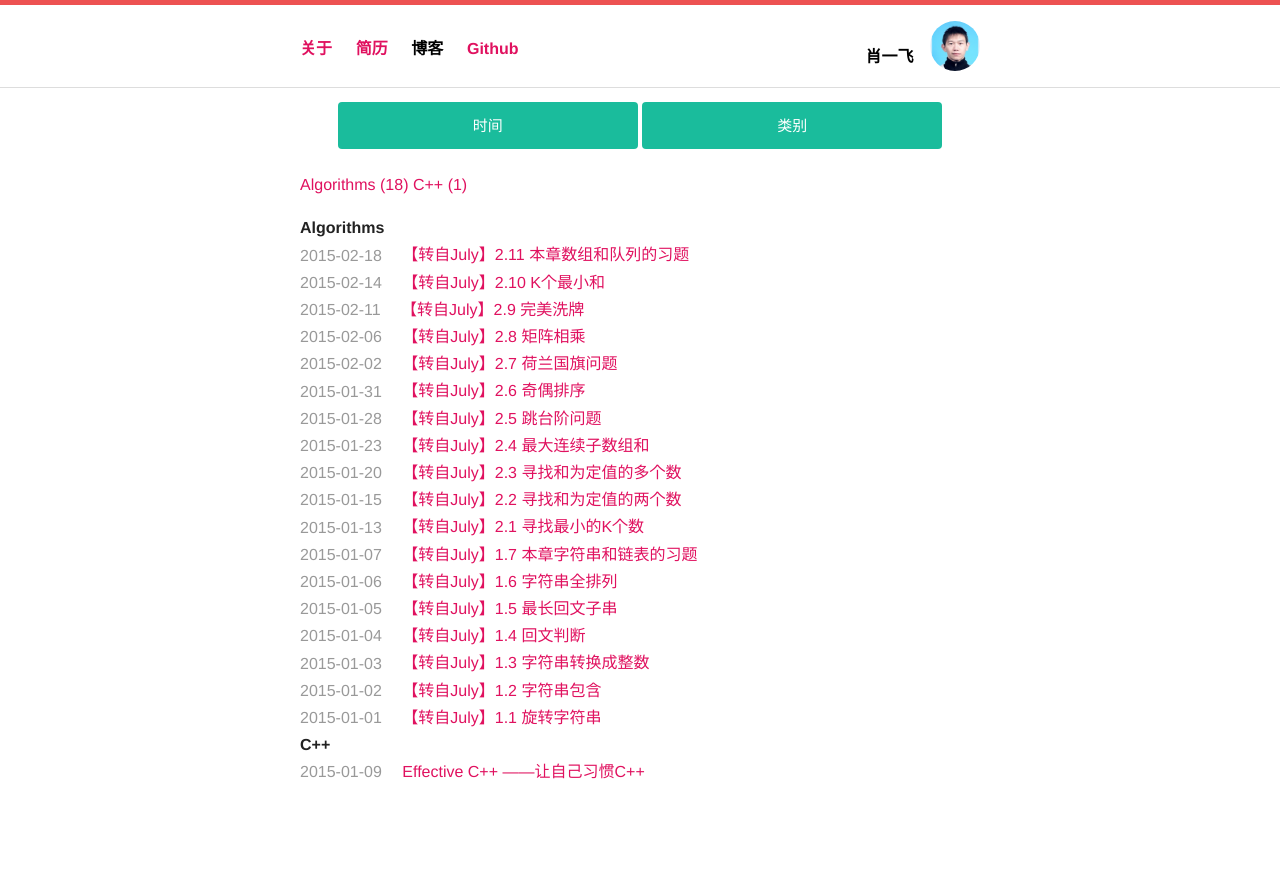
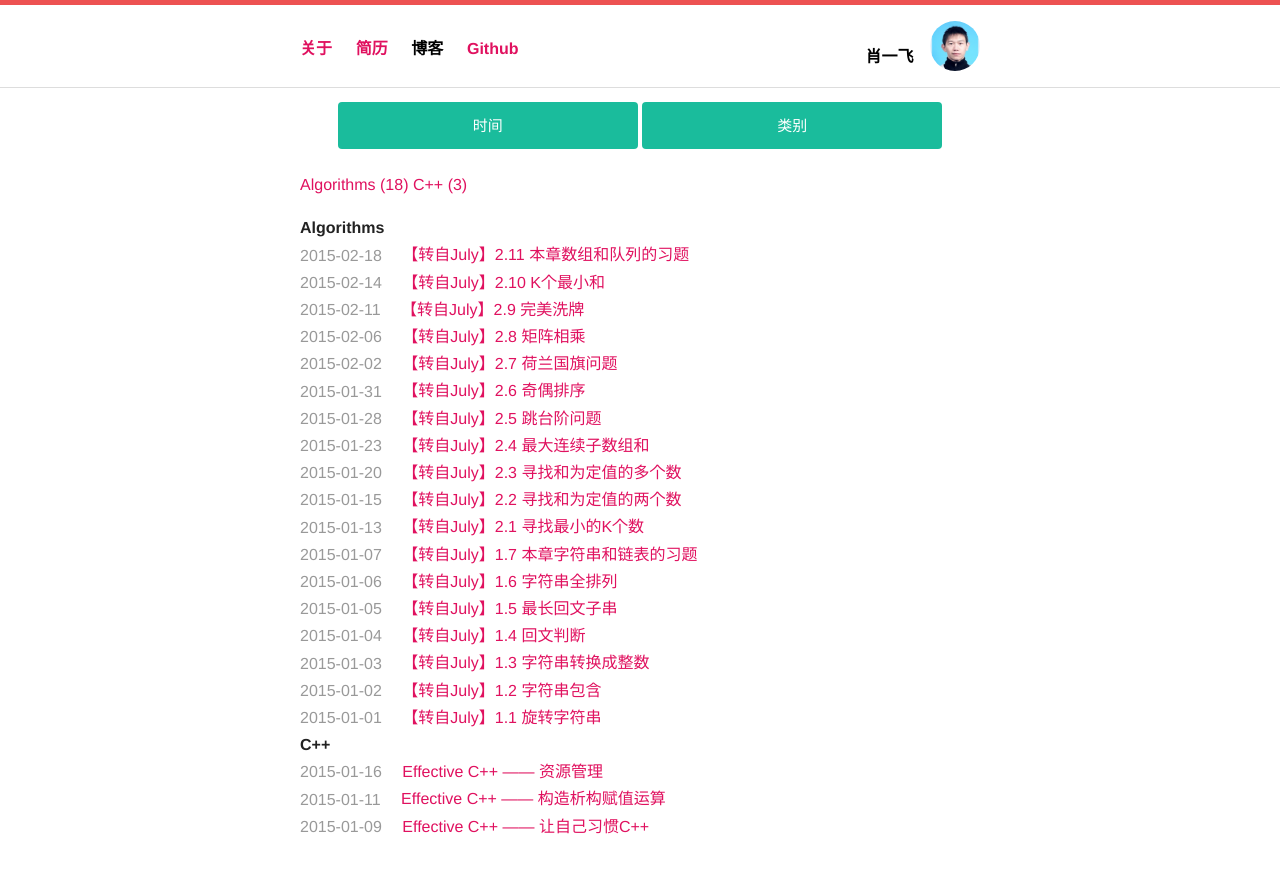
Before and after one commit to xiaoyifeibupt/xiaoyifeibupt.github.io, a Jekyll site: the page built from blog/categories.html, in a window 1280 px wide. Shown: the top 873 px of the page. Built offline with Jekyll 4.4.1, drawn with Linux system fonts in a browser that asks for light colours; Markdown is read by kramdown in place of the engine named in the settings; some of the changed lines change nothing that is shown.

Commit message:
effective cpp 2,3

```diff
--- /dev/null
+++ b/_posts/2015-01-11-effective-cpp-2.md
@@ -0,0 +1,158 @@
+---
+layout: post
+title: Effective C++ —— 构造析构赋值运算
+categories: [C++]
+---
+
+几乎你写的每个类都会有一或多个构造函数、一个析构函数、一个拷贝赋值操作符。如果这些函数犯错，会导致深远且令人不愉快的后果，遍及整个类。所以确保它们行为正确时生死攸关的大事。
+
+##条款05：了解C++默默编写并调用哪些函数
+如果你自己美声明，编译器就会为类声明（编译器版本的）一个拷贝构造函数，一个拷贝赋值操作符和一个析构函数。此外如果你没有声明任何构造函数，编译器也会成为你声明一个默认构造函数。所有这些函数都是public且inline。
+
+惟有当这些函数被需要（被调用），它们才会被编译器创建出来。即有需求，编译器才会创建它们。
+
+默认构造函数和析构函数主要是给编译器一个地方用来放置“藏身幕后”的代码，像是调用基类和非静态成员变量的构造函数和析构函数(要不然它们该在哪里被调用呢？？)。
+
+**注意**：编译器产生的析构函数是个non-virtual，除非这个类的基类自身声明有virtual析构函数。
+
+至于拷贝构造函数和拷贝赋值操作符，编译器创建的版本只是单纯地将来源对象的每一个非静态成员变量拷贝到目标对象。
+
+如一个类声明了一个构造函数（无论有没参数），编译器就不再为它创建默认构造函数。
+
+编译器生成的拷贝赋值操作符：对于成员变量中有指针，引用，常量类型，我们都应考虑建立自己“合适”的拷贝赋值操作符。因为指向同块内存的指针是个潜在危险，引用不可改变，常量不可改变。
+
+**请记住：**
+
+-	编译器可以暗自为类创建默认构造函数、拷贝构造函数、拷贝赋值操作符，以及析构函数。
+
+##条款06：若不想使用编译器自动生成的函数，就该明确拒绝
+通常如果你不希望类支持某一特定技能，只要不说明对应函数就是了。但这个策略对拷贝构造函数和拷贝赋值操作符却不起作用。因为编译器会“自作多情”的声明它们，并在需要的时候调用它们。
+
+由于编译器产生的函数都是public类型，因此可以将拷贝构造函数或拷贝赋值操作符声明为private。通过这个小“伎俩”可以阻止人们在外部调用它，但是类中的成员函数和友元函数还是可以调用private函数。解决方法可能是在一个专门为了阻止拷贝动作而设计的基类。（Boost提供的那个类名为noncopyable）。
+
+**请记住：**
+
+-	为驳回编译器自动（暗自）提供的机能，可将相应的成员函数声明为private并且不予实现。使用像noncopyable这样的基类也是一种做法。
+
+##条款07：为多态基类声明virtual析构函数
+当基类的指针指向派生类的对象的时候，当我们使用完，对其调用delete的时候，其结果将是未有定义——基类成分通常会被销毁，而派生类的充分可能还留在堆里。这可是形成资源泄漏、败坏之数据结构、在调试器上消费许多时间。
+
+消除以上问题的做法很简单：给基类一个virtual析构函数。此后删除派生类对象就会如你想要的那般。
+
+任何类只要带有virtual函数都几乎确定应该也有一个virtual析构函数。
+
+如果一个类不含virtual函数，通常表示它并不意图被用做一个基类，当类不企图被当做基类的时候，令其析构函数为virtual往往是个馊主意。因为实现virtual函数，需要额外的开销（指向虚函数表的指针vptr）。
+
+STL容器都不带virtual析构函数，所以最好别派生它们。
+
+**请记住：**
+
+-	带有多态性质的基类应该声明一个virtual析构函数。如果一个类带有任何virtual函数，它就应该拥有一个virtual析构函数。
+-	一个类的设计目的不是作为基类使用，或不是为了具备多态性，就不该声明virtual析构函数。
+
+##条款08：别让异常逃离析构函数
+C++并不禁止析构函数吐出异常，但它不鼓励你这样做。C++不喜欢析构函数吐出异常。
+如果可能导致异常：
+
+-	如果抛出异常，就结束程序。（强迫结束程序是个合理选项，毕竟它可以阻止异常从析构函数传播出去。）
+-	捕获异常，但什么也不做。
+-	如果某个操作可能在失败时抛出异常，而又存在某种需要必须处理该异常，那么这个异常必须来自析构函数以外的某个函数。
+
+**请记住：**
+
+-	析构函数绝对不要吐出异常。如果一个被析构函数调用的函数可能抛出异常，析构函数应该捕捉任何异常，然后吞下它们（不传播）或结束程序。
+-	如果客户需要对某个操作函数运行期间抛出的异常做出反应，那么类应该提供一个普通函数（而非在析构函数中）执行该操作。
+
+##条款09：决不让构造和析构过程中调用virtual函数
+你不该在构造函数和析构函数中调用virtual函数，因为这样的调用不会带来你预想的结果。
+
+因为：基类的构造函数的执行要早于派生类的构造函数，当基类的构造函数执行时，派生类的成员变量尚未初始化。派生类的成员变量没初始化，即为指向虚函数表的指针vptr没被初始化又怎么去调用派生类的virtual函数呢？析构函数也相同，派生类先于基类被析构，又如何去找派生类相应的虚函数？
+
+唯一好的做法是：确定你的构造函数和析构函数都没有调用虚函数，而它们调用的所有函数也不应该调用虚函数。
+
+解决的方法可能是：既然你无法使用虚函数从基类向下调用，那么我们可以使派生类将必要的构造信息向上传递至基类构造函数。即在派生类的构造函数的成员初始化列表中显示调用相应基类构造函数，并传入所需传递信息。
+
+**请记住：**
+
+-	在构造和析构函数期间不要调用虚函数，因为这类调用从不下降至派生类。
+
+##条款10：令operator= 返回一个reference to *this
+对于赋值操作符，我们常常要达到这种类似效果，即连续赋值：
+
+    int x, y, z;
+    x = y = z = 15;
+
+为了实现“连锁赋值”，赋值操作符必须返回一个“引用”指向操作符的左侧实参。
+即：
+
+	Widget & operator = (const Widget &rhs){
+		...
+		return *this;
+	}
+
+所有内置类型和标准程序库提供的类型如string，vector，complex或即将提供的类型共同遵守。
+
+请记住：
+
+-	令赋值操作符返回一个reference to *this。
+
+##条款11：在operator =中处理“自我赋值”
+先举几个自我赋值的例子：
+
+	Widget w；
+	w = w；
+	a[i] = a[j]; //i == j or i != j
+	*px = *py;// px,py指向同个地址；
+
+以上情况都是对“值”的赋值，但我们涉及对“指针”和“引用”进行赋值操作的时候，才是我们真正要考虑的问题了。看下面的例子：
+
+	Widget& Widget::operator=(const Widget& rhs) {
+		delete pb;   //这里对pb指向内存对象进行delete，试想 *this == rhs？情况会如何
+		pb = new Bitmap(*rhs.pb);  //如果*this == rhs，那么这里还能new吗？“大事不妙”。
+		return *this;
+	}
+
+也许以下代码能解决以上问题：
+
+	Widget& Widget::operator=(const Widget& rhs) {
+		if (this == &rhs)
+			return *this; //解决了自我赋值的问题。
+
+		delete pb;
+		pb = new Bitmap(*rhs.pb);
+		return *this;
+	}
+
+“许多时候一群精心安排的语句就可以导出异常安全（以及自我赋值安全）的代码。”，以上代码同样存在异常安全问题。
+
+	Widget& Widget::operator=(const Widget& rhs) {
+		Bitmap *pOrig = pb; //记住原先的pb
+		pb = new Bitmap(*rhs.pb);//令pb指向*pb的一个复本
+		delete pOrig;//删除原先的pb
+		return *this;//这样既解决了自我赋值，又解决了异常安全问题。自我赋值，将pb所指对象换了个存储地址。
+	}
+
+**请记住：**
+
+-	确保当对象自我赋值时operator =有良好行为。其中技术包括比较“来源对象”和“目标对象”的地址、精心周到的语句顺序、以及copy-and-swap。
+-	确定任何函数如果操作一个以上的对象，而其中多个对象是同一个对象时，其行为仍然正确。
+
+##条款12：复制对象时勿忘其每一个成员
+还记得条款5中提到编译器在必要时会为我们提供拷贝构造函数和拷贝赋值函数，它们也许工作的不错，但有时候我们需要自己编写自己的拷贝构造函数和拷贝赋值函数。如果这样，我们应确保对“每一个”成员进行拷贝（复制）。
+
+如果你在类中添加一个成员变量，你必须同时修改相应的copying函数（所有的构造函数，拷贝构造函数以及拷贝赋值操作符）。
+
+在派生类的构造函数，拷贝构造函数和拷贝赋值操作符中应当显示调用基类相对应的函数，否则编译器可能又“自作聪明了”。
+
+当你编写一个copying函数，请确保：
+
+1. 复制所有local成员变量；
+2. 调用所有基类内的适当copying函数。
+
+
+但是，我们不该令拷贝赋值操作符调用拷贝构造函数，也不该令拷贝构造函数调用拷贝赋值操作符。想想，一个是拷贝(建立对象)，一个是赋值(对象已经存在)。
+
+**请记住：**
+
+-	Copying函数应该确保复制“对象内的所有成员变量”及“所有基类成员”；
+-	不要尝试以某个copying函数实现另一个copying函数。应该将共同机能放进第三个函数中，并由两个copying函数共同调用。
--- /dev/null
+++ b/_posts/2015-01-16-effective-cpp-3.md
@@ -0,0 +1,169 @@
+---
+layout: post
+title: Effective C++ —— 资源管理
+categories: [C++]
+---
+
+所谓资源就是，一旦用了它，将来必须还给系统。C++程序中最常使用的资源就好似动态分配内存（如果你`new`了，却忘了`delete`，会导致内存泄露），但内存只是你必须管理的众多资源之一。其它常见的有文件描述符（file descriptors）、互斥器（mutex）、图形界面中的字形和画刷。数据库连接以及网络sockets。当你不使用它们时，记得还给系统。
+
+当你考虑到异常、函数内多重回传路径、程序维护员改动软件却没能充分理解随之而来的冲击，那么资源管理就显得复杂的多。
+
+##条款13：以对象管理资源
+例：
+
+	void f(){
+		Investment *pInv = createInvestment();
+		...  //这里存在诸多“不定因素”，可能造成delete pInv；得不到执行，这可能就存在潜在的内存泄露。
+		delete pInv;
+	}
+
+解决方法：把资源放进对象内，我们便可依赖C++的“析构函数自动调用机制”确保资源被释放。
+
+许多资源被动态分配于堆内而后被用于单一区块或函数内。它们应该在控制流离开那个区块或函数时被释放。标准程序库提供的`auto_ptr`正是针对这种形势而设计的特制产品。`auto_ptr`是个“类指针对象”，也就是所谓的“智能指针”，其析构函数自动对其所指对象调用`delete`。
+
+	void f() {
+		std::auto_ptr<Investment> pInv(createInvestment());
+		...
+	} //函数退出，auto_ptr调用析构函数自动调用delete，删除pInv；无需显示调用delete。
+
+“以对象管理资源”的两个关键想法：
+
+-	获得资源后立刻放进管理对象内（如`auto_ptr`）。每一笔资源都在获得的同时立刻被放进管理对象中。“资源取得时机便是初始化时机”（Resource Acquisition Is Initialization；RAII）。
+-	管理对象运用析构函数确保资源被释放。即一旦对象被销毁，其析构函数被自动调用来释放资源。
+
+由于`auto_ptr`被销毁时会自动删除它所指之物，所以不能让多个`auto_ptr`同时指向同一对象。所以`auto_ptr`若通过copying函数复制它们，它们会变成NULL，而复制所得的指针将取得资源的唯一拥有权！看下面例子：
+
+	std::auto_ptr<Investment> pInv1(createInvestment()); //pInv1指向createInvestment()返回物；
+	std::auto_ptr<Investment> pInv2(pInv1); //现在pInv2指向对象，而pInv1被设为NULL;
+	pInv1 = pInv2; //现在pInv1指向对象，而pIn2被设为NULL;
+
+受`auto_ptr`管理的资源必须绝对没有一个以上的auto_ptr同时指向它。即“有你没我，有我没你”。
+
+`auto_ptr`的替代方案是引用计数型智能指针（reference-counting smart pointer；SCSP）、它可以持续跟踪共有多少对象指向某笔资源，并在无人指向它时自动删除该资源。
+TR1的`tr1::shared_ptr`就是一个"引用计数型智能指针"。
+
+	void f() {
+	...
+	std::tr1::shared_ptr<Investment>  pInv1(createInvestment()); //pInv1指向createInvestment()返回物；
+	std::tr1::shared_ptr<Investment>  pInv2(pInv1);  //pInv1，pInv2指向同一个对象；
+	pInv1 = pInv2;  //同上，无变化
+	...
+	}  //函数退出，pInv1，pInv2被销毁，它们所指的对象也竟被自动释放。
+
+`auto_ptr`和`tr1::shared_ptr`都在其析构函数内做`delete`而不是`delete[]`，也就意味着在动态分配而得的数组身上使用`auto_ptr`或`tr1::shared_ptr`是个潜在危险，资源得不到释放。也许`boost::scoped_array`和`boost::shared_array`能提供帮助。还有，`vector`和`string`几乎总是可以取代动态分配而得的数组。
+
+请记住：
+
+-	为防止资源泄漏，请使用RAII对象，它们在构造函数中获得资源并在析构函数中释放资源。
+-	两个常被使用的RAII类分别是auto_ptr和tr1::shared_ptr。后者通常是较佳选择，因为其拷贝行为比较直观。若选择auto_ptr，复制动作会使他（被复制物）指向NULL。
+
+##条款14：在资源管理类中小心拷贝行为
+我们在条款13中讨论的资源表现在堆上申请的资源，而有些资源并不适合被auto_ptr和tr1::shared_ptr所管理。可能我们需要建立自己的资源管理类。例：
+
+	void lock(Mutex *pm);     //锁定pm所指的互斥量
+	unlock(Mutex *pm);        //将pm解除锁定
+
+我们建立的资源管理类可能会是这样：
+
+	class Lock {
+	public:
+		explicit Lock(Mutex *pm) : mutexPtr(pm) {
+		lock(mutexPtr);
+	}
+	~Lock() {
+		unlock(mutexPtr);
+	}
+
+	private:
+		Mutex *mutexPtr;
+	};
+
+
+但是，如果Lock对象被复制，会发生什么事？？？
+
+“当一个RAII对象被复制，会发生什么事？”大多数时候你会选择一下两种可能：
+
+-	禁止复制。如果复制动作对RAII类并不合理，你便应该禁止之。禁止类的`copying`函数参见条款6。
+-	对底层资源使用”引用计数法“。有时候我们又希望保有资源，直到它的最后一个使用者被销毁。这种情况下复制RAII对象时，应该将资源的”被引用计数“递增。`tr1::shared_ptr`便是如此。
+
+通常只要内含一个`tr1::shared_ptr`成员变量，RAII类便可实现”引用计数“行为。
+
+	class Lock {
+	public:
+	explicit Lock(Mutex *pm) : mutexPtr(pm, unlock) {
+	//由于tr1::shared_ptr缺省行为是”当引用计数为0时删除其所指物“，幸运的是
+	//我们可以指定”引用计数“为9时被调用的所谓”删除器“，即第二个参数unlock
+		lock(mutexPtr.get());
+	}
+	private:
+		std::tr1::shared_ptr<Mutex> mutexPtr;
+	};
+
+本例中，并没说明析构函数，因为没有必要。编译器为我们生成的析构函数会自动调用其non-static成员变量（mutexPtr）的析构函数。而`mutexPtr`的析构函数会在互斥量”引用计数“为0时自动调用`tr1::shared_ptr`的删除器（unlock）。
+
+`Copying`函有可能被编译器自动创建出来，因此除非编译器所生成版本做了你想要做的事，否则你得自己编写它们。
+
+请记住：
+
+-	复制RAII对象必须一并复制它所管理的资源，所以资源的copying行为决定RAII对象的copying行为。
+-	普遍而常见的RAII类拷贝行为是：抑制拷贝，施行引用计数法。不过其它行为也可能被实现。
+
+##条款15：在资源管理类中提供对原始资源的访问
+前几个条款提到的资源管理类很棒。它们是你对抗资源泄漏的堡垒。但这个世界并不完美，许多APIs直接指涉资源，这时候我们需要直接访问原始资源。
+
+这时候需要一个函数可将RAII对象（如`tr1::shared_ptr`）转换为其所内含之原始资源。有两种做法可以达成目标：显示转换和隐式转换。
+
+`tr1::shared_ptr`和`auto_ptr`都提供一个`get`成员函数，用来执行显示转换，也就是返回智能指针内部的原始指针（的复件）。就像所有智能指针一样， `tr1::shared_ptr`和`auto_ptr`也重载了指针取值操作符（`operator->`和`operator*`），它们允许隐式转换至底部原始指针。（即在对智能指针对象实施`->`和`*`操作时，实际被转换为被封装的资源的指针。）
+
+	class Font{
+	public:
+		...
+		FontHandle get() const {//FontHandle 是资源；显示转换函数
+			return f;
+		}
+		operator FontHandle() const { //隐式转换  这个值得注意，可能引起“非故意之类型转换
+			return f;
+		}
+		...
+	};
+
+是否该提供一个显示转换函数（例如`get`成员函数）将RAII类转换为其底部资源，或是应该提供隐式转换，答案主要取决于RAII类被设计执行的特定工作，以及它被使用的情况。
+
+显示转换可能是比较受欢迎的路子，但是需要不停的get，get；而隐式转换又可能引起“非故意之类型转换”。
+
+请记住：
+
+-	APIs往往要求访问原始资源，所以每一个RAII类应该提供一个“取得其所管理之资源”的方法。
+-	对原始资源的访问可能经由显示转换或隐式转换。一般而言显示转换比较安全，但隐式转换对客户比较方便。
+
+##条款16：成对使用new和delete时要采取相同形式
+先看下一下代码：
+
+	std::string *stringArray = new std::string[100];
+	...
+	delete stringArray;
+
+使用了`new`动态申请了资源，也调用了`delete`释放了资源。但这代码存在“不明确行为”。`stringArray`对象中的99个不太可能被适当删除，因为它们的析构函数很可能没被调用。
+
+当我们使用`new`，有两件事情发生：第一，内存被分配出来；第二，针对此内存会有一个（或更多）构造函数被调用。当你使用`delete`，也有两件事发生：针对此内存会有一个（或多个）析构函数被调用，然后内存才被释放。`delete`的最大问题在于：即将被删除的内存之内究竟有多少对象？这个问题的答案决定了有多少个析构函数必须被调用起来。
+
+解决以上问题事实上很简单：如果你调用`new`时使用`[]`，你必须在对应调用`delete`时也使用`[]`。如果你调用`new`时没有使用`[]`，那么也不该在对应调用`delete`时使用`[]`。
+
+最好尽量不要对数组形式作`typedefs`动作。因为这样容易引起`delete`操作的“疑惑”（需不需要`[]`呢？？？）。
+
+**请记住：**
+
+-	如果你在`new`表达式中使用`[]`，必须在相应的`delete`表达式中也使用`[]`。如果你在`new`表达式中不使用`[]`，一定不要在相应的`delete`表达式中使用`[]`。
+
+##条款17：以独立语句将newed对象置入智能指针
+为了避免资源泄漏的危险，最好在单独语句内以智能指针存储`newed`所得对象。即：
+
+	int priority();
+	void processWidget(std::tr1::shared_ptr<Widget> pw, int priority);
+	std::tr1::shared_ptr<Widget> pw(new Widget); //即在传入函数之前对智能指针初始化，而不是在传入参数中
+	//对其初始化，因为那样可能引起操作序列的问题。
+	processWidget(pw, priority());
+
+**请记住：**
+
+-	以独立语句将`newed`对象存储于（置入）智能指针内。如果不这样做，一旦异常抛出，有可能导致难以察觉的资源泄漏。
```
Also changed, not shown: _posts/2015-01-09-effective-cpp-1.md (+1 -1 lines).
